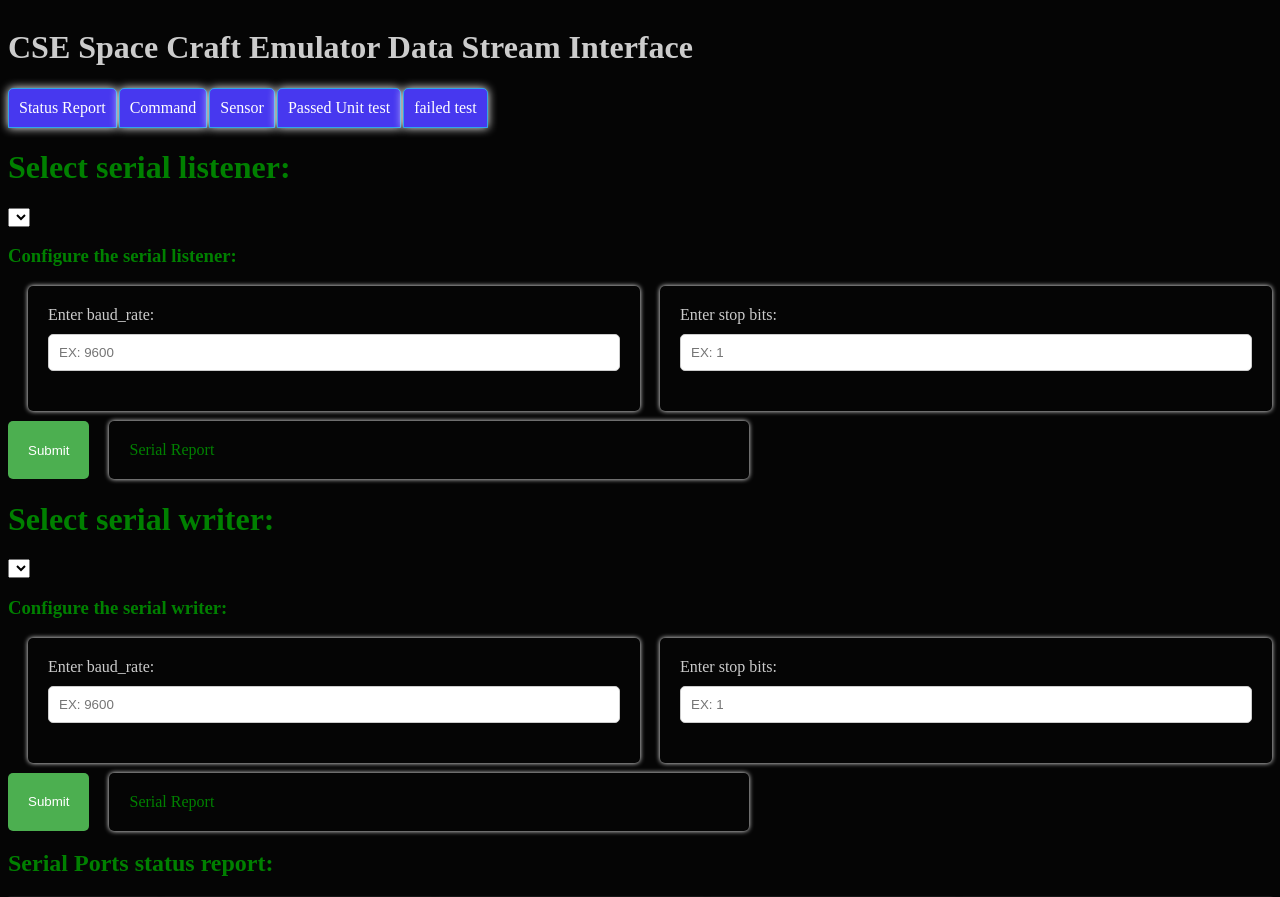
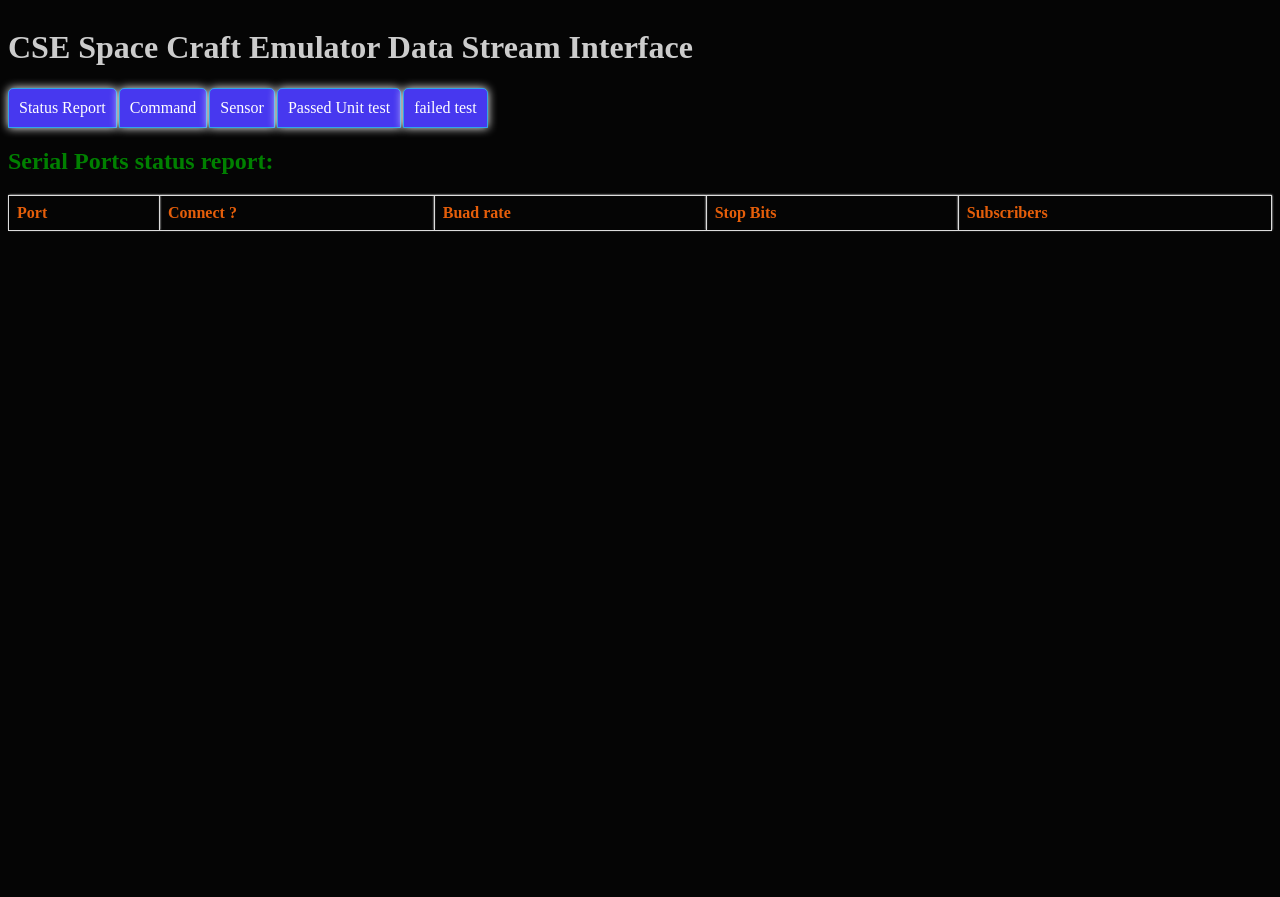
Before and after one commit to Center-for-Space-Engineering/ground_station, a Python web app: template src/host/templates/data_stream.html in a window 1280 px wide. Shown: the top 897 px of the page. After the commit the page ends 232 px from the top, so only its background shows below. Run offline with Jinja, Linux system fonts and the light colour scheme; the template is opened without the code that fills it, so the values that code supplies are empty.

Commit message:
fixing for distrubited systems

```diff
--- a/src/host/templates/data_stream.html
+++ b/src/host/templates/data_stream.html
@@ -19,51 +19,6 @@
         <div class="tab" onclick="open_tab('Sensor')">Sensor</div>
         <div class="tab" onclick="open_tab('unit_testing')">Passed Unit test</div>
         <div class="tab" onclick="open_tab('failed_test')">failed test</div>
-
-
-    </div>
-    <div>
-        <h1 class = "green-text">Select serial listener: </h1>
-        <select id="serial_listener_dropdown"></select>
-
-        <h3 class="green-text"> Configure the serial listener: </h3>
-        <div class="container">
-            <div class="box_style">
-                <label class = "white-text" for="user_text">Enter baud_rate: </label>
-                <input type="text" id="baud_rate_listener" placeholder="EX: 9600">
-            </div>
-            <div class="box_style">
-                <label class = "white-text" for="user_text">Enter stop bits: </label>
-                <input type="text" id="stop_bit_listener" placeholder="EX: 1">
-            </div>
-        </div>
-        <div class="container">
-            <button class = "button_format" onclick="send_serial_reconfig_request('listener')">Submit</button>
-            <div class="box_style">
-                <div class="green-text" id="result_serial_config_listener">Serial Report</div>
-            </div>
-        </div>
-    </div>
-    <div>
-        <h1 class = "green-text">Select serial writer: </h1>
-        <select id="serial_writer_dropdown"></select>
-        <h3 class="green-text"> Configure the serial writer: </h3>
-        <div class="container">
-            <div class="box_style">
-                <label class = "white-text" for="user_text">Enter baud_rate: </label>
-                <input type="text" id="baud_rate_writer" placeholder="EX: 9600">
-            </div>
-            <div class="box_style">
-                <label class = "white-text" for="user_text">Enter stop bits: </label>
-                <input type="text" id="stop_bit_writer" placeholder="EX: 1">
-            </div>
-        </div>
-        <div class="container">
-            <button class = "button_format" onclick="send_serial_reconfig_request('writer')">Submit</button>
-            <div class="box_style">
-                <div class="green-text" id="result_serial_config_writer">Serial Report</div>
-            </div>
-        </div>
     </div>
 
     <h2 class="green-text"> Serial Ports status report: </h2>
@@ -88,8 +43,6 @@
 
     <script>
         // Call the populateDropdown function when the page loads
-        window.addEventListener('load', get_serial_listener_drop_down);
-        window.addEventListener('load', get_serial_writer_drop_down);
         window.addEventListener('load', update_serial_status);
         // Make the graphs
         makeGraphs();
```
Also changed, not shown: src/host/main.py (+23 -35 lines), src/host/main.yaml (+22 -17 lines), src/host/server.py (+4 -4 lines), 2 other files.
